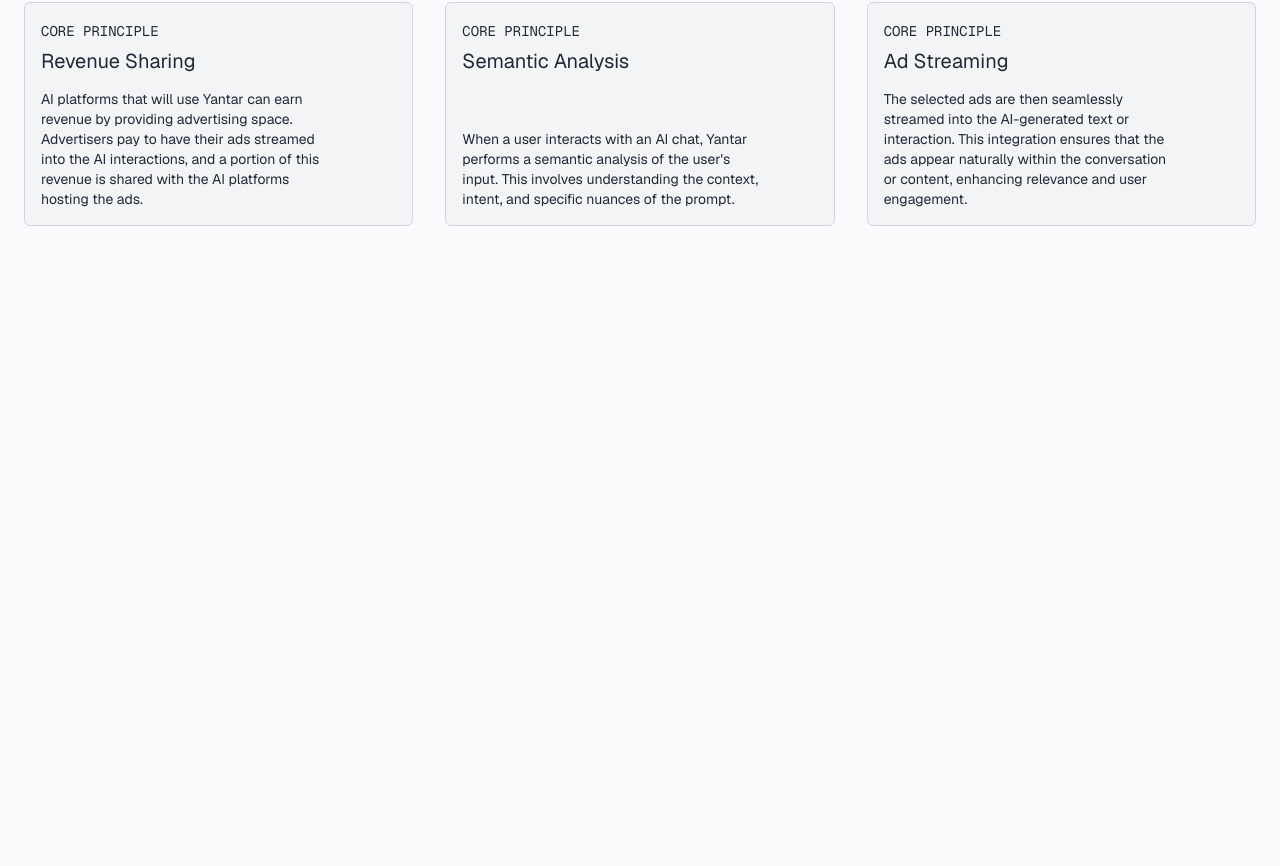
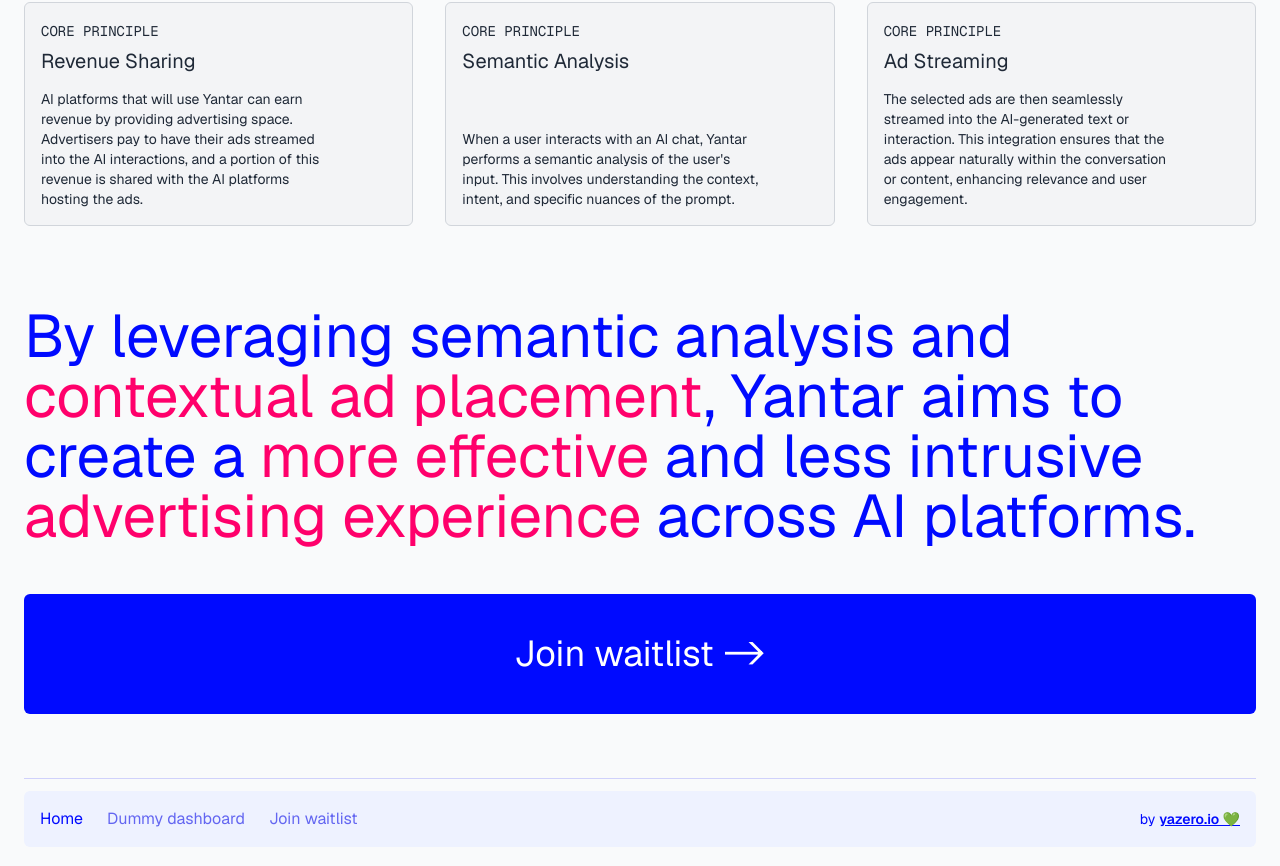
Before and after one commit to Dolko42/yantar, a Next.js app: page / in a window 1280 px wide. Shown: the part 1236-2102 px from the top of the page. Before the commit the page ends 1526 px from the top, so only its background shows below. Built offline with nearby package versions, Linux system fonts and the light colour scheme.

Commit message:
footer and home finished, chakra ui install

```diff
--- a/package.json
+++ b/package.json
@@ -10,8 +10,11 @@
   },
   "dependencies": {
     "@chakra-ui/button": "^2.1.0",
+    "@chakra-ui/react": "^2.8.2",
     "@clerk/nextjs": "^5.0.2",
     "@clerk/types": "^4.1.0",
+    "@emotion/react": "^11.11.4",
+    "@emotion/styled": "^11.11.5",
     "@radix-ui/react-dialog": "^1.0.5",
     "@radix-ui/react-icons": "^1.3.0",
     "@radix-ui/react-select": "^2.0.0",
@@ -22,6 +25,7 @@
     "axios": "^1.6.8",
     "class-variance-authority": "^0.7.0",
     "clsx": "^2.1.1",
+    "framer-motion": "^11.2.4",
     "geist": "^1.3.0",
     "next": "14.2.3",
     "nodemon": "^3.1.0",
--- a/src/app/layout.tsx
+++ b/src/app/layout.tsx
@@ -5,6 +5,7 @@
 import { ClerkProvider } from "@clerk/nextjs";
 import { Toaster } from "@/components/ui/toaster";
 import Script from "next/script";
+import Footer from "./ui/Footer";
 
 export const metadata: Metadata = {
   title: "Yantar",
@@ -25,6 +26,7 @@
         <body>
           {children}
           <Toaster />
+          <Footer />
         </body>
         <Script
           defer
--- a/src/app/page.tsx
+++ b/src/app/page.tsx
@@ -167,7 +167,20 @@
           </div>
         </section>
 
-        <section></section>
+        <section className="my-10">
+          <h2 className="text-skin-base leading-[1.275] text-4xl lg:text-6xl 2xl:text-8xl 4xl:text-9xl">
+            By leveraging semantic analysis and{" "}
+            <span className="text-skin-secondary">contextual ad placement</span>
+            , Yantar aims to create a{" "}
+            <span className="text-skin-secondary">more effective</span> and less
+            intrusive{" "}
+            <span className="text-skin-secondary">advertising experience</span>{" "}
+            across AI platforms.
+          </h2>
+          <a href="https://tally.so/r/3yl5v8">
+            <button className="w-full bg-skin-base text-white rounded-md py-6 lg:py-10 text-xl lg:text-4xl mt-12 hover:bg-skin-secondary transition-colors">{`Join waitlist ->`}</button>
+          </a>
+        </section>
       </main>
     </>
   );
--- a/src/app/ui/Button.tsx
+++ b/src/app/ui/Button.tsx
@@ -25,7 +25,7 @@
   return (
     <button
       onClick={handleClick}
-      className={`${bg} ${color} ${width} w-full text-md md:w-auto py-4 px-20 font-medium rounded-md 3xl:text-lg`}
+      className={`${bg} ${color} ${width} w-full text-md md:w-auto py-4 px-20 font-medium rounded-md 3xl:text-lg hover:bg-skin-secondary transition-colors`}
     >
       {text}
     </button>
--- /dev/null
+++ b/src/app/ui/Footer.tsx
@@ -0,0 +1,53 @@
+"use client";
+
+import Link from "next/link";
+import { usePathname } from "next/navigation";
+
+import React from "react";
+
+const Footer: React.FC = () => {
+  const pathname = usePathname();
+  const isActive = (href: string) => pathname === href;
+
+  return (
+    <div className="px-6 text-skin-base">
+      <div className="border-t pt-3 pb-10 border-skin-base">
+        <div className="flex items-center justify-between w-full bg-skin-subtle p-4 rounded-md">
+          <div className="flex gap-6">
+            <a
+              href="/"
+              className={`${
+                isActive("/") ? "text-skin-base" : "text-skin-muted"
+              }`}
+            >
+              Home
+            </a>
+            <a
+              href="/dashboard"
+              className={`${
+                isActive("/dashboard") ? "text-skin-base" : "text-skin-muted"
+              }`}
+            >
+              Dummy dashboard
+            </a>
+            <a
+              href="https://tally.so/r/3yl5v8"
+              className={`${
+                isActive("/desired-path") ? "text-skin-base" : "text-skin-muted"
+              }`}
+            >
+              Join waitlist
+            </a>
+          </div>
+          <div className="flex gap-1 text-sm">
+            by
+            <a href="https://www.yazero.io/" target="_blank">
+              <p className="underline font-semibold"> yazero.io 💚</p>
+            </a>
+          </div>
+        </div>
+      </div>
+    </div>
+  );
+};
+export default Footer;
```
Also changed, not shown: 1 other file (tests, documents, lock files or other folders).
